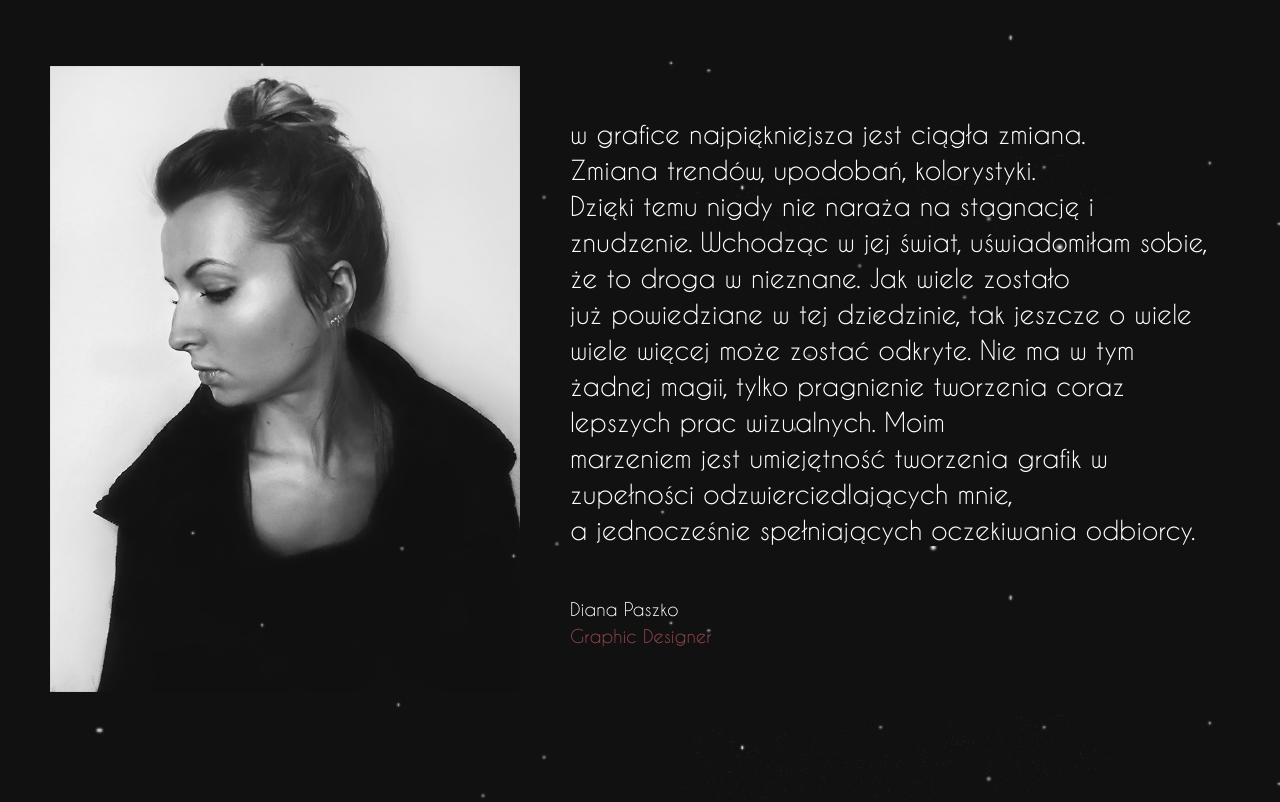
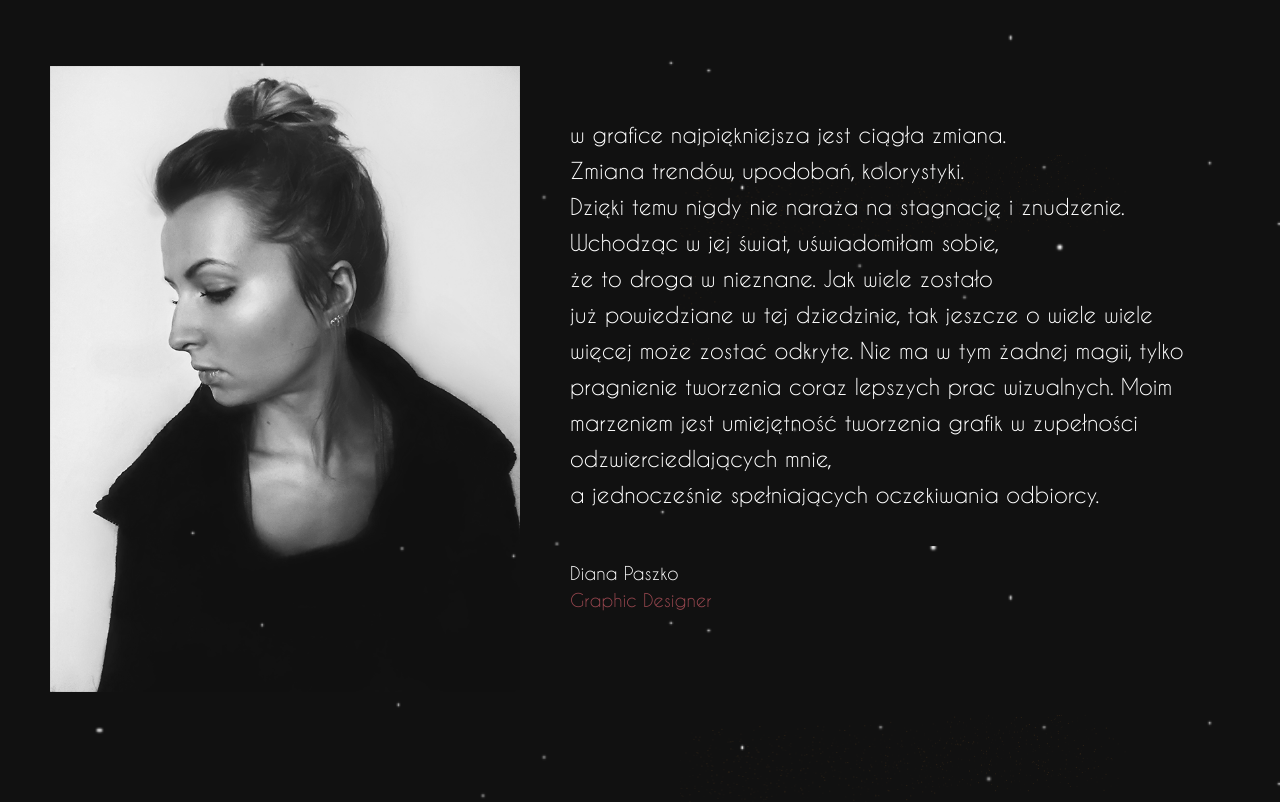
Before and after one commit to firethar/d-design, a website built with webpack: page src/index.html in a window 1280 px wide. Shown: the part 1134-1936 px from the top of the page. Built offline with nearby package versions, Linux system fonts and the light colour scheme.

Commit message:
chore: adjust font size and spacing for md screen

```diff
--- a/src/_scss/_bio.scss
+++ b/src/_scss/_bio.scss
@@ -20,6 +20,9 @@
     margin: 50px 0;
     font-size: 26px;
     line-height: 36px;
+    @include bp('max', 1365px ){
+      font-size: 22px;
+    }
   }
   .bio__footer {
     font-size: 18px;
--- a/src/_scss/_contact.scss
+++ b/src/_scss/_contact.scss
@@ -12,8 +12,11 @@
   background: rgba(85, 85, 85, 0.46) url(../img/page-bg.png) center top no-repeat;
   // width: 500px;
   // margin: 0 auto;
-  margin-left: 400px;
+  margin-left: 600px;
   box-sizing: border-box;
+  @include bp('max', 1365px ){
+    margin-left: 500px;
+  }
   h2 {
     margin: 0;
     padding: 50px 150px 30px;
@@ -28,6 +31,9 @@
     justify-content: center;
     align-items: stretch;
     align-content: center;
+    @include bp('max', 1365px ){
+      padding: 0px 100px 50px;
+    }
   }
   &::before {
     content: '';
@@ -38,7 +44,13 @@
     width: 600px;
     height: 100%;
     background: transparent url('../img/envelope.png') no-repeat center center;
-    background-size: contain;
+    background-size: cover;
+
+    @include bp('max', 1365px ){
+      left: -500px;
+      display: block;
+      width: 500px;
+    }
   }
 }
 
--- a/src/_scss/_knowledge.scss
+++ b/src/_scss/_knowledge.scss
@@ -11,10 +11,18 @@
     min-height: 720px;
     width: 530px;
     margin: 0 auto;
+    @include bp('max', 1365px ){
+      min-height: 550px;
+      width: 480px;
+    }
+
     p {
       font-size: 26px;
       line-height: 36px;
       text-align: center;
+      @include bp('max', 1365px ){
+        font-size: 21px;
+      }
     }
 
     &::before {
@@ -28,6 +36,9 @@
       // -webkit-mask-image:-webkit-gradient(linear, center center, right center, from(rgba(0,0,0,1)), to(rgba(0,0,0,0)));
       // mask-image: linear-gradient(to right, rgba(0,0,0,1), rgba(0,0,0,0));
       z-index: -1;
+      @include bp('max', 1365px ){
+        left: -600px;
+      }
     }
     &::after {
       content: '';
@@ -41,6 +52,9 @@
       // -webkit-mask-image:-webkit-gradient(linear, center center, left center, from(rgba(0,0,0,1)), to(rgba(0,0,0,0)));
       // mask-image: linear-gradient(to left, rgba(0,0,0,1), rgba(0,0,0,0));
       z-index: -1;
+      @include bp('max', 1365px ){
+        right: -600px;
+      }
     }
   }
 }
```
